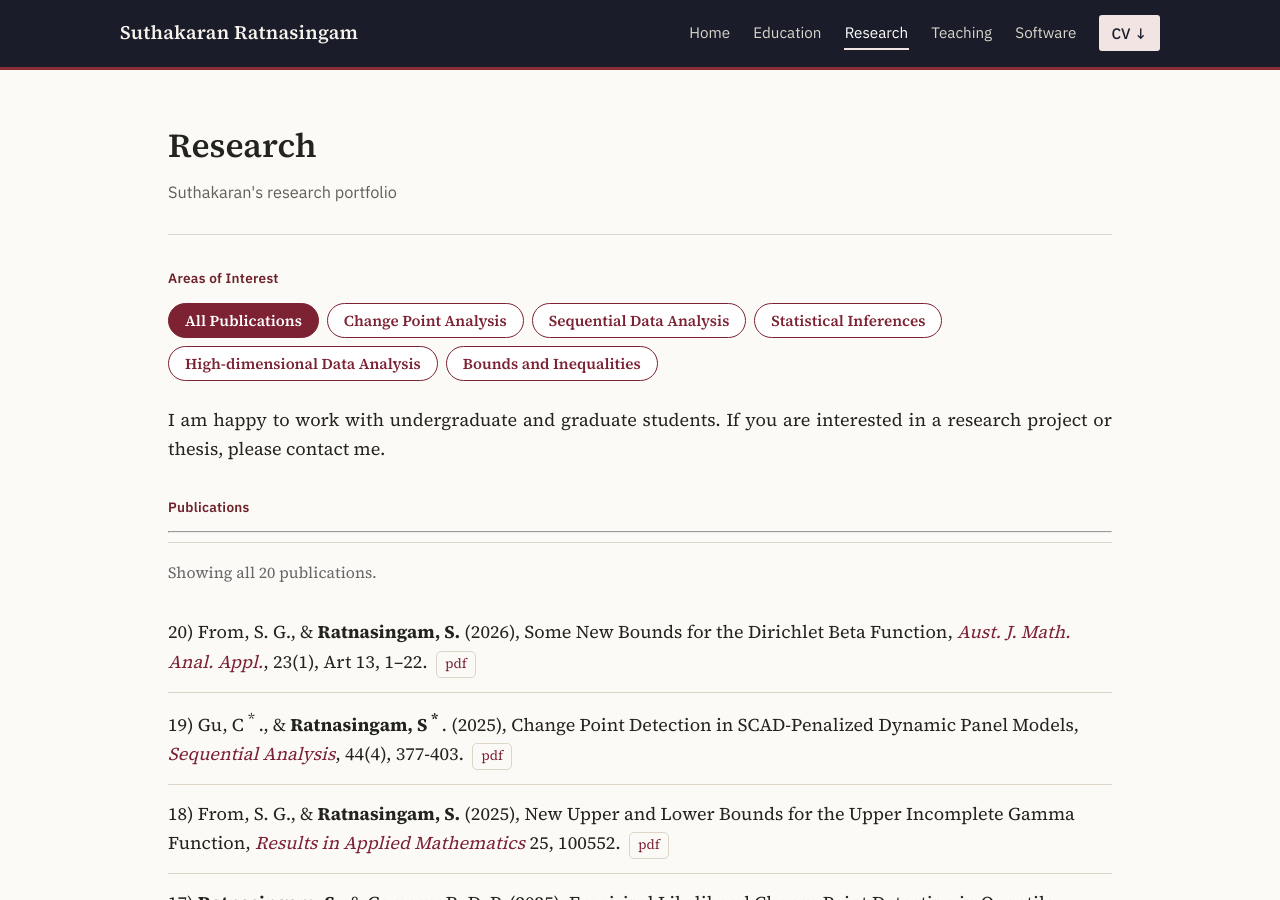
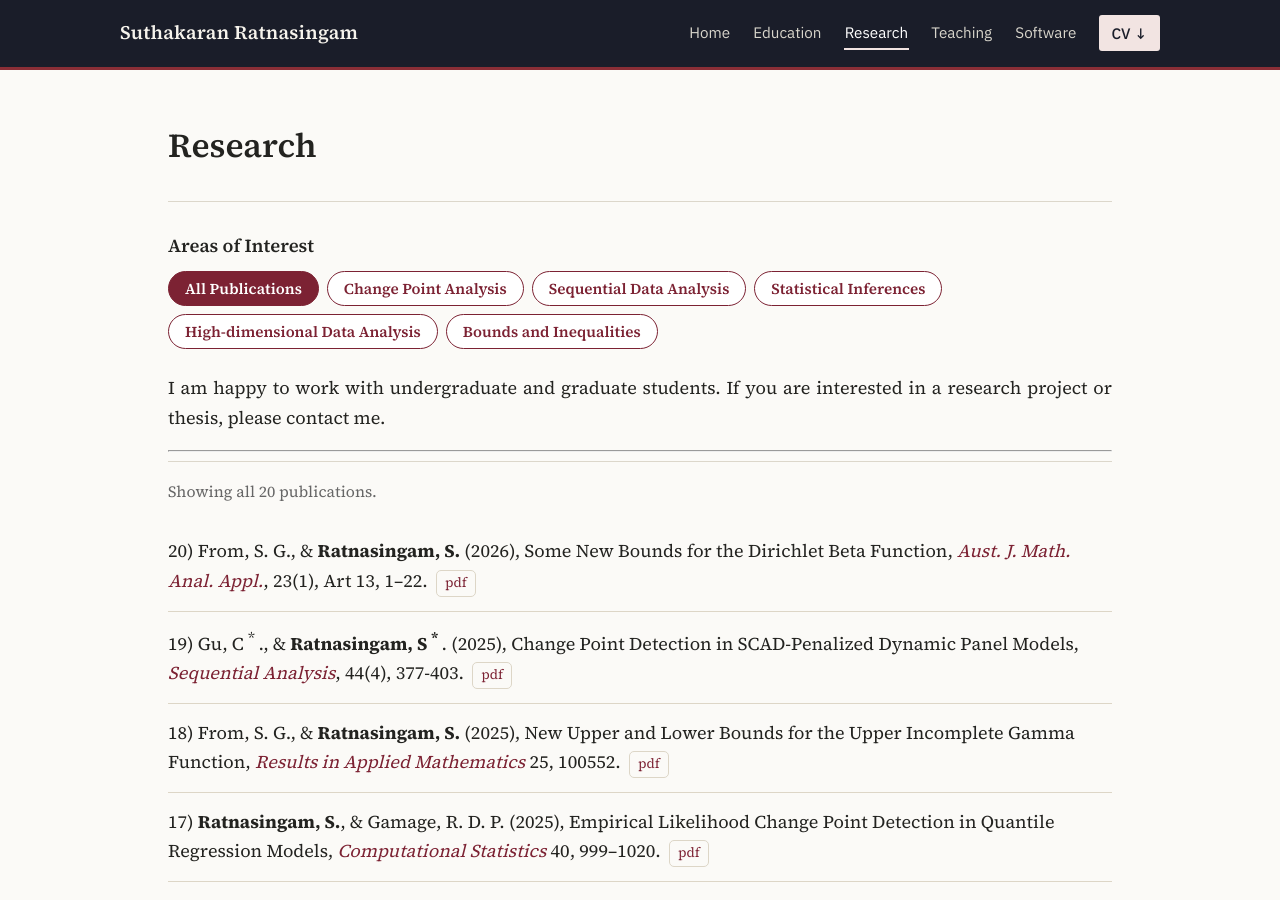
Before and after one commit to suthakaranr/suthakaranr.github.io, a Jekyll site: the page built from pages/Research.md, in a window 1280 px wide and 900 px high. Built offline with Jekyll 4.4.1, drawn with Linux system fonts in a browser that asks for light colours.

Commit message:
Update formatting and headings in Research.md

```diff
--- a/pages/Research.md
+++ b/pages/Research.md
@@ -1,7 +1,6 @@
 ---
 layout: page
 title: Research
-description: Suthakaran's research portfolio
 ---
 
 <style>
@@ -18,7 +17,7 @@ description: Suthakaran's research portfolio
 .pub-link:hover, .pub-link:focus-visible{background:#f2e9ea;border-color:#7c2233;}
 </style>
 
-#### Areas of Interest
+### Areas of Interest
 
 <div class="interest-tags">
   <button class="interest-tag active" data-filter="all">All Publications</button>
@@ -31,7 +30,6 @@ description: Suthakaran's research portfolio
 
 I am happy to work with undergraduate and graduate students. If you are interested in a research project or thesis, please contact me.
 
-#### Publications
 
 ---
 
```
